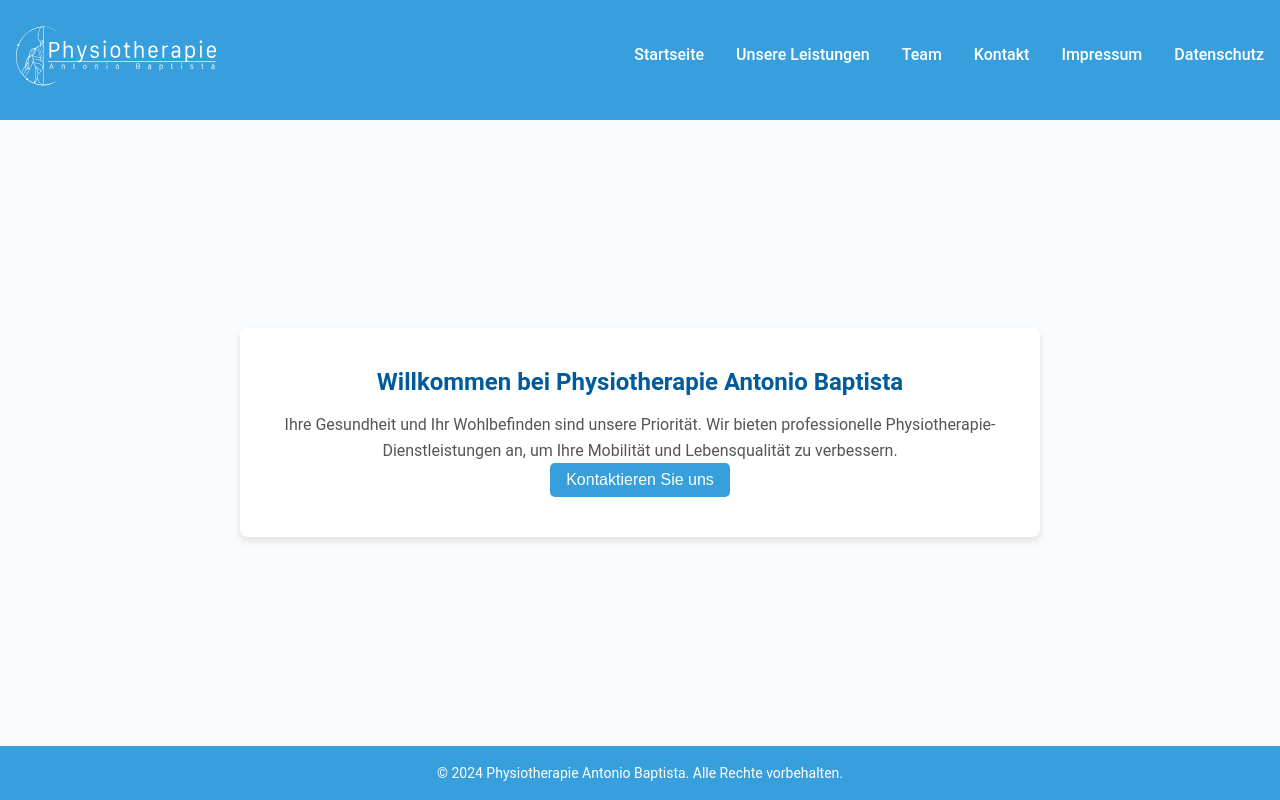
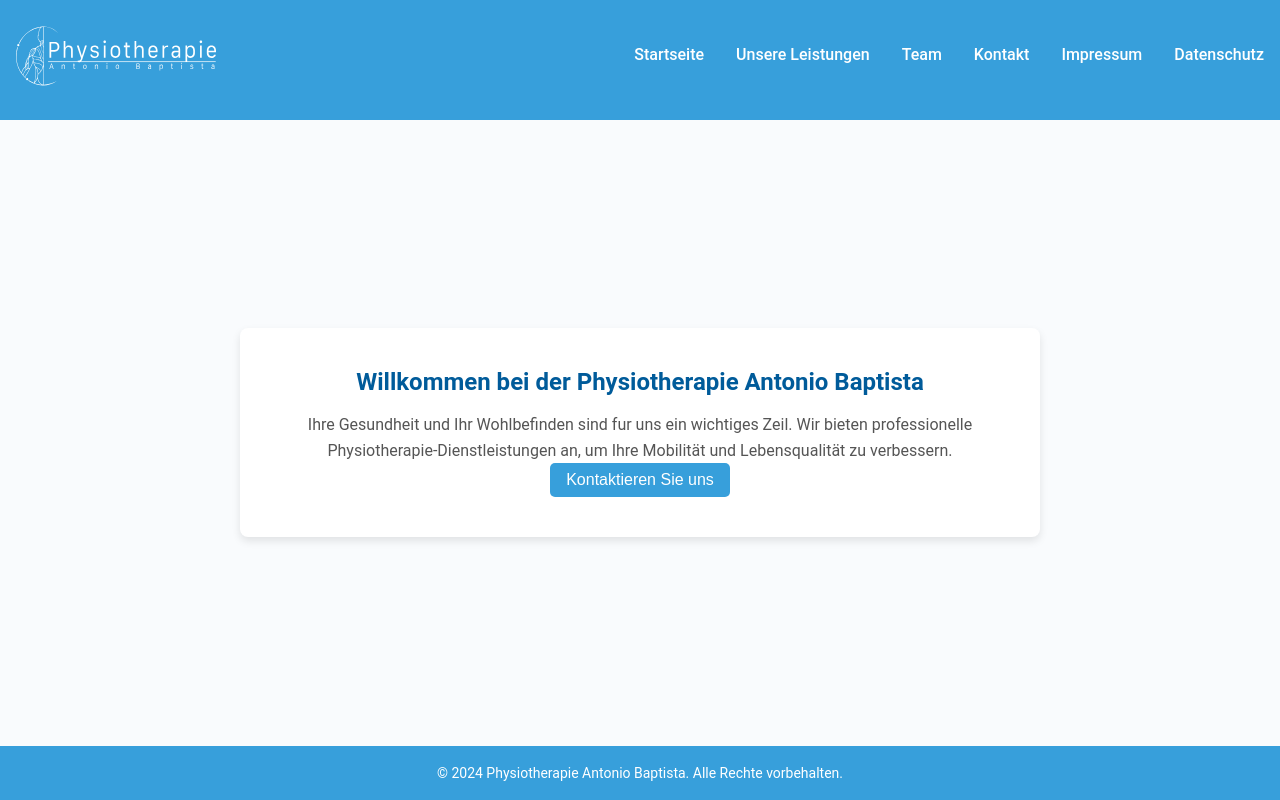
Before and after one commit to josepas/praxis-antonio, a Next.js app: page / in a window 1280 px wide. Built offline with nearby package versions, Linux system fonts and the light colour scheme; no server answers; what aws-amplify would draw is missing.

Commit message:
startpage: Fix minor grammatical errors
Signed-off-by: Jose Pascarella <josepas@amazon.com>

```diff
--- a/app/page.tsx
+++ b/app/page.tsx
@@ -10,11 +10,11 @@ Amplify.configure(outputs);
 export default function HomePage() {
   return (
     <section>
-      <h1>Willkommen bei Physiotherapie Antonio Baptista</h1>
+      <h1>Willkommen bei der Physiotherapie Antonio Baptista</h1>
       <p>
-        Ihre Gesundheit und Ihr Wohlbefinden sind unsere Priorität. Wir bieten
-        professionelle Physiotherapie-Dienstleistungen an, um Ihre Mobilität und
-        Lebensqualität zu verbessern.
+        Ihre Gesundheit und Ihr Wohlbefinden sind fur uns ein wichtiges Zeil.
+        Wir bieten professionelle Physiotherapie-Dienstleistungen an, um Ihre
+        Mobilität und Lebensqualität zu verbessern.
       </p>
       <Link href="/contact">
         <button className="btn-primary">Kontaktieren Sie uns</button>
```
